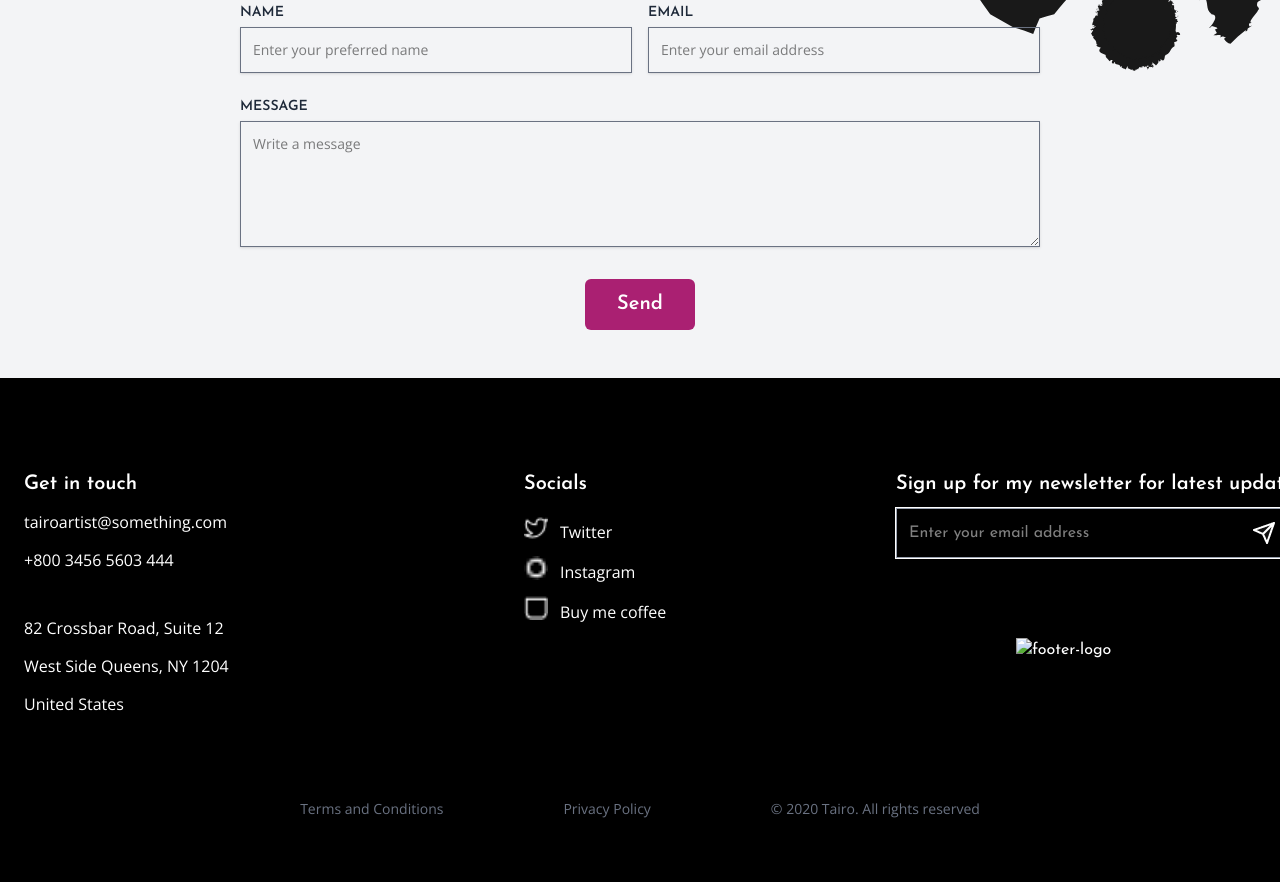
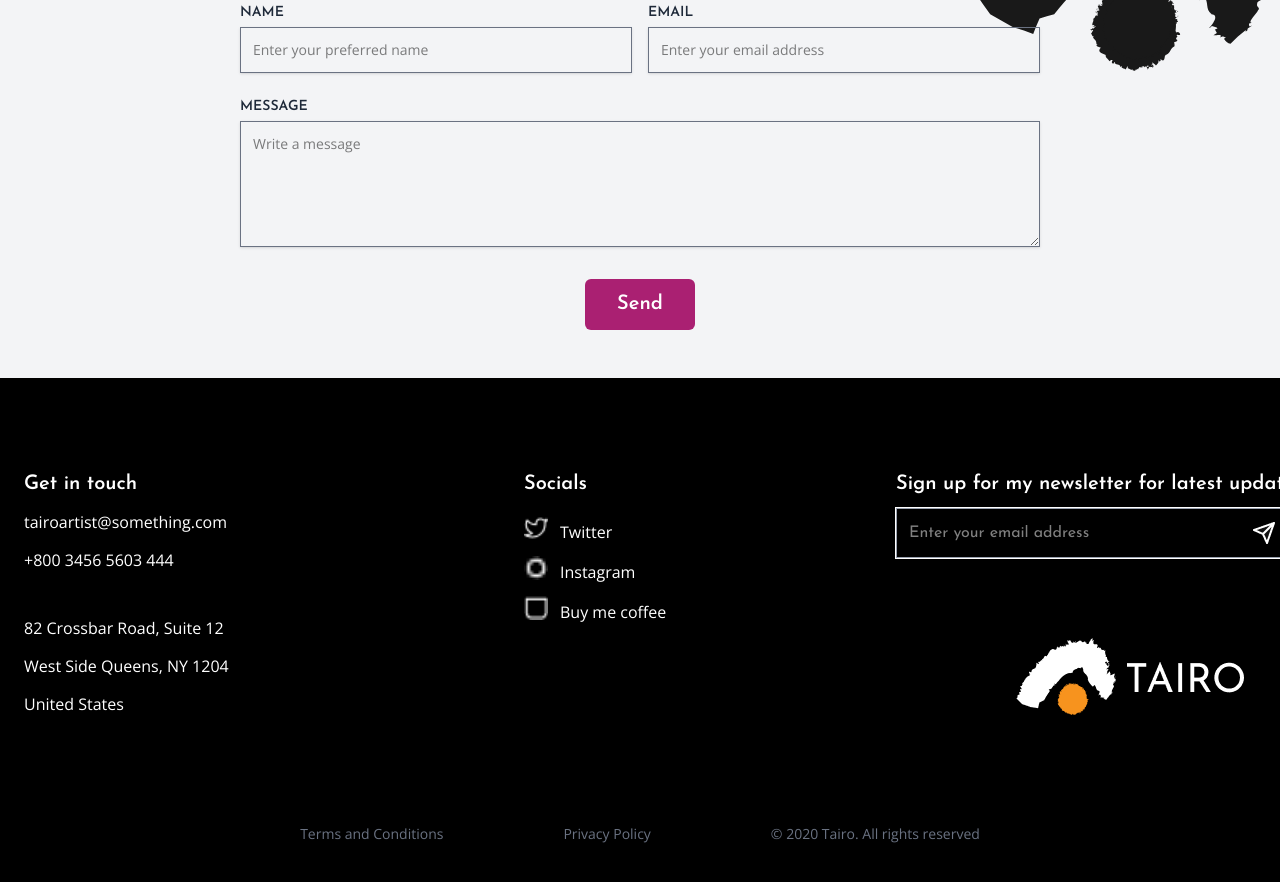
Before and after one commit to elsiedevhub/tario_landing_page, a website: page index.html in a window 1280 px wide. Shown: the part 3487-4369 px from the top of the page. Drawn offline with nearby package versions, Linux system fonts and the light colour scheme; the site is published under a folder, as on GitHub Pages, so addresses that start at the root find nothing.

Commit message:
made few changes

```diff
--- a/index.html
+++ b/index.html
@@ -282,7 +282,7 @@
                         </button>
                     </div>
                     <div class="mt-20 ml-30 md:block hidden">
-                      <img src="/src/assets/footer-logo.png" alt="footer-logo">
+                      <img src="./src/assets/footer-logo.png" alt="footer-logo">
                     </div>
                 </div>
             </div>
```
